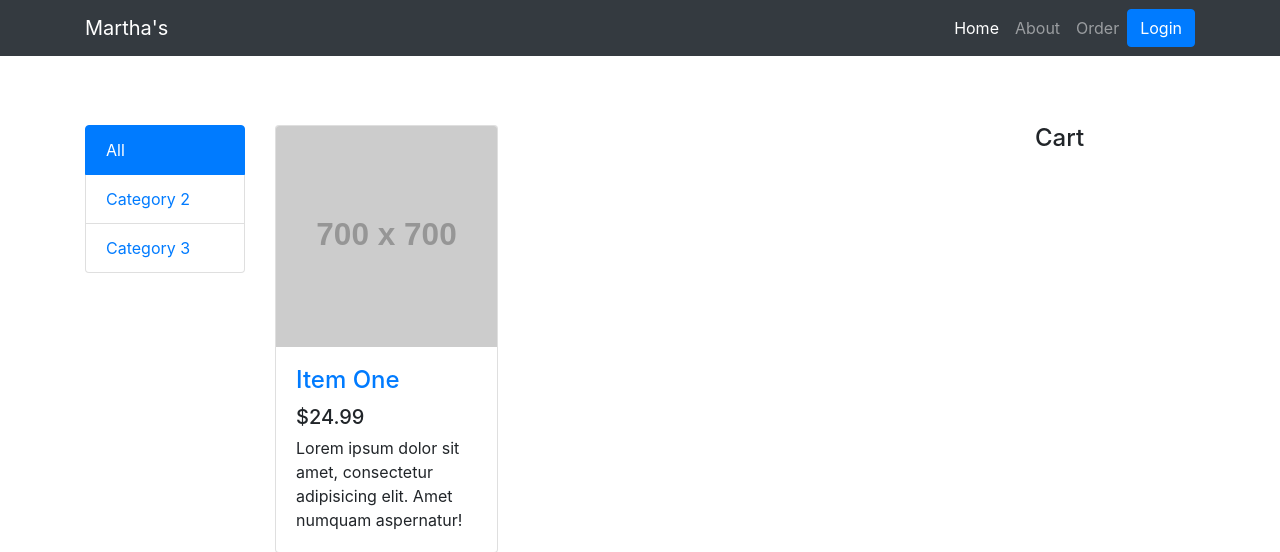
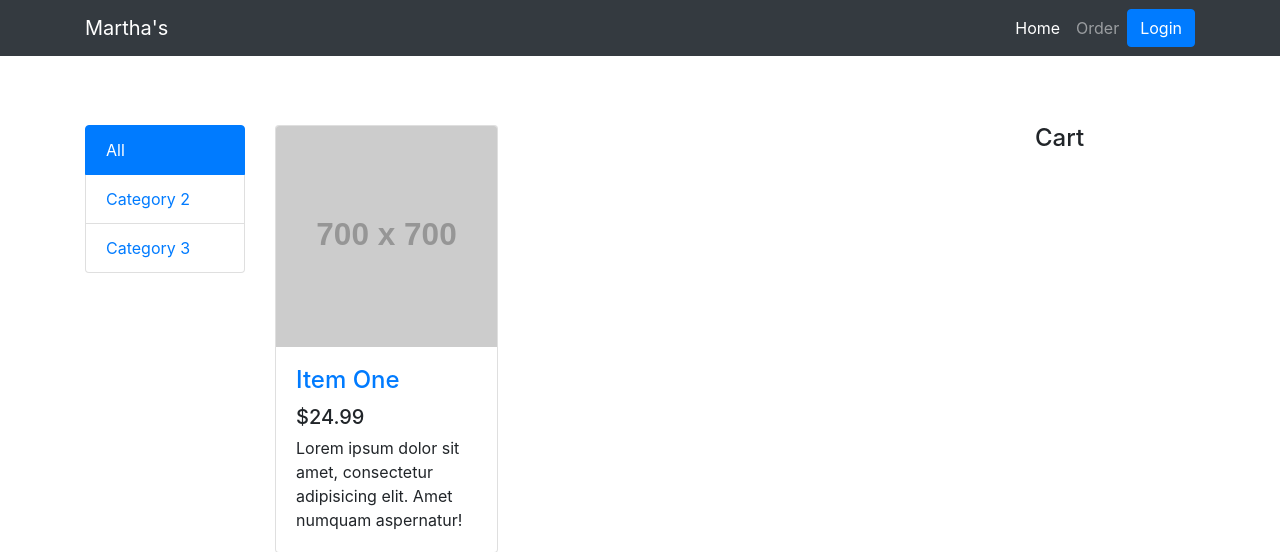
Before and after one commit to mattlavinder/dmi_project, a CodeIgniter app: page /database/index.php/order/shop/1?phone_number=1 in a window 1280 px wide. Shown: the top 552 px of the page. Run offline with CodeIgniter, Linux system fonts and the light colour scheme; grey boxes labelled with a size stand in for pictures from a placeholder-image service; data that the repository does not hold is empty; some libraries are stand-ins or nearby versions.

Commit message:
Removed empty link and refactored order link.

```diff
--- a/application/views/includes/header_view.php
+++ b/application/views/includes/header_view.php
@@ -19,10 +19,7 @@
                         <a class="nav-link" href="/">Home <span class="sr-only">(current)</span></a>
                     </li>
                     <li class="nav-item">
-                        <a class="nav-link" href="#">About</a>
-                    </li>
-                    <li class="nav-item">
-                        <a class="nav-link" href="<?=base_url()?>order/start">Order</a>
+                        <a class="nav-link" href="<?=base_url()?>order/new_order">Order</a>
                     </li>
                 </ul>
                 <a href="" class="my-auto btn btn-primary">Login</a>
```
